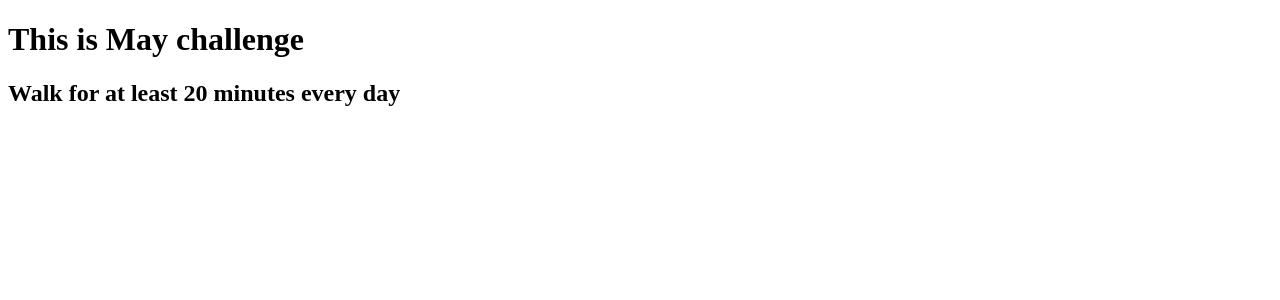
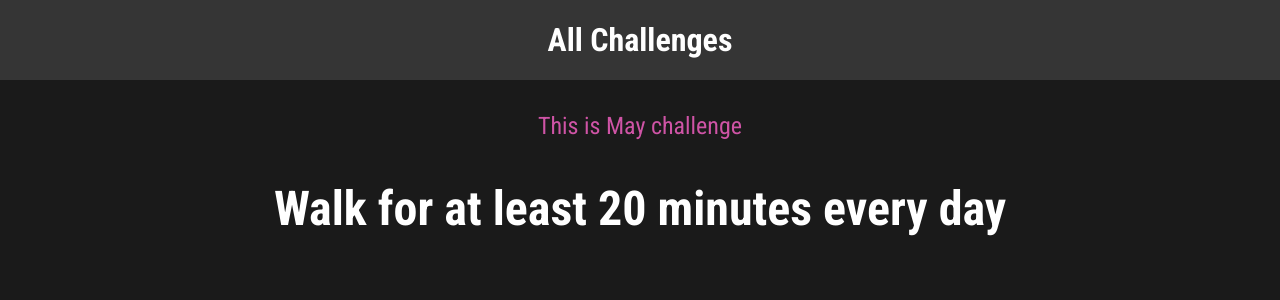
Before and after one commit to mehdiWebDev/first-django-project, a Django app: page /challenges/may in a window 1280 px wide. Shown: the top 300 px of the page. Run offline with Django 4.2, Linux system fonts and the light colour scheme.

Commit message:
use template add settings to use static files use some django tags like for loop and add conditions in the template and add styling

```diff
--- /dev/null
+++ b/challenges/static/challenges/challenge.css
@@ -0,0 +1,22 @@
+h1,
+h2 {
+  text-align: center;
+  color: white;
+}
+
+h1 {
+  font-size: 1.5rem;
+  margin: 2rem 0 1rem 0;
+  font-weight: normal;
+  color: #cf54a6;
+}
+
+h2 {
+  font-size: 3rem;
+  font-weight: bold;
+}
+
+.fallback {
+  text-align: center;
+  color: white;
+}
--- /dev/null
+++ b/challenges/static/challenges/includes/header.css
@@ -0,0 +1,25 @@
+header {
+    width: 100%;
+    height: 5rem;
+    background-color: #353535;
+  }
+
+  header nav {
+    width: 100%;
+    height: 100%;
+    display: flex;
+    justify-content: center;
+    align-items: center;
+  }
+
+  header nav a {
+    color: white;
+    font-size: 2rem;
+    font-weight: bold;
+    text-decoration: none;
+  }
+
+  header nav a:hover,
+  header nav a:active {
+    color: #cf54a6;
+  }
--- a/challenges/templates/challenges/challenge.html
+++ b/challenges/templates/challenges/challenge.html
@@ -1,12 +1,19 @@
-<!DOCTYPE html>
-<html lang="en">
-<head>
-    <meta charset="UTF-8">
-    <meta name="viewport" content="width=device-width, initial-scale=1.0">
-    <title>Mnthly Challenge</title>
-</head>
-<body>
+{% extends "base.html" %}
+{% load static %}
+{% block css_files %}
+    <link rel="stylesheet" href="{% static "challenges/challenge.css" %}"/>
+{% endblock %}
+
+
+{% block page_title %} {{ month|title }} {% endblock %}
+
+{% block content %}
+    {% include "challenges/includes/header.html" %}
     <h1>This is {{month}} challenge</h1>
+    {% if text is not None %}
     <h2>{{ text }}</h2>
-</body>
-</html>
+    {% else %}
+    <p>There is no challenge for this month</p>
+ {% endif %}
+
+{% endblock %}
--- /dev/null
+++ b/challenges/templates/challenges/includes/header.html
@@ -0,0 +1,11 @@
+{% load static %}
+
+{% block css_files %}
+    <link rel="stylesheet" href="{% static "challenges/includes/header.css" %}"/>
+{% endblock %}
+
+<header>
+    <nav>
+        <a href="{% url "index" %}"> All Challenges </a>
+    </nav>
+</header>
--- a/challenges/urls.py
+++ b/challenges/urls.py
@@ -2,7 +2,7 @@ from django.urls import path
 from . import views
 
 urlpatterns = [
-    path('', views.chanllenges_list),
+    path('', views.chanllenges_list, name="index"),
     path('<int:month>', views.monthly_challenge_by_number),
     path('<str:month>', views.monthly_challenge, name="month-challenge"),
 ]
--- a/challenges/views.py
+++ b/challenges/views.py
@@ -1,5 +1,5 @@
 from django.shortcuts import render
-from django.http import HttpResponse, HttpResponseNotFound, HttpResponseRedirect
+from django.http import HttpResponseNotFound, HttpResponseRedirect, Http404
 from django.urls import reverse
 
 # Create your views here.
@@ -16,20 +16,22 @@ monthly_challenges = {
     "september": "Learn Django for at least 20 minutes every day",
     "october": "Eat no meat for the entire month",
     "november": "Walk for at least 20 minutes every day",
-    "december": "Learn Django for at least 20 minutes every day"
+    "december": None
 }
 
 def chanllenges_list(request):
     list_item = ""
-
-    for month in monthly_challenges.keys():
+    months = monthly_challenges.keys()
+    for month in months:
         month = month
         month_path = reverse("month-challenge", args=[month])
         list_item += f"<li><a href='{month_path}'>{month.capitalize()}</a></li>"
-    months = f"<ul>{list_item}</ul>"
+    monthslist = f"<ul>{list_item}</ul>"
 
 
-    return HttpResponse(months)
+    return render(request, "challenges/index.html", {
+        "months": months
+    })
 
 
 def monthly_challenge_by_number(request, month):
@@ -49,4 +51,4 @@ def monthly_challenge(request, month):
             "month": month.capitalize()
         })
     except:
-        return HttpResponseNotFound("<h1>This month is not supported!</h1>")
+        raise Http404()
--- a/monthly_challenges/settings.py
+++ b/monthly_challenges/settings.py
@@ -57,6 +57,7 @@ TEMPLATES = [
         'BACKEND': 'django.template.backends.django.DjangoTemplates',
         'DIRS': [
             # BASE_DIR / "challenges" / "templates"
+            BASE_DIR / "templates"
         ],
         'APP_DIRS': True,
         'OPTIONS': {
@@ -120,6 +121,9 @@ USE_TZ = True
 
 STATIC_URL = 'static/'
 
+STATICFILES_DIRS = [
+    BASE_DIR / "static"
+]
 # Default primary key field type
 # https://docs.djangoproject.com/en/4.2/ref/settings/#default-auto-field
 
--- /dev/null
+++ b/static/styles.css
@@ -0,0 +1,10 @@
+@import url('https://fonts.googleapis.com/css2?family=Roboto+Condensed:ital,wght@0,100..900;1,100..900&display=swap');
+
+html {
+    font-family: 'Roboto Condensed', sans-serif;
+  }
+
+body {
+    margin: 0;
+    background-color: #1a1a1a;
+}
--- /dev/null
+++ b/templates/base.html
@@ -0,0 +1,14 @@
+{% load static %}
+<!DOCTYPE html>
+<html lang="en">
+<head>
+    <meta charset="UTF-8">
+    <meta name="viewport" content="width=device-width, initial-scale=1.0">
+    <link rel="stylesheet" href="{% static "styles.css" %}"/>
+    {% block css_files %}{% endblock %}
+    <title>{% block page_title %} My Challenges {% endblock %} </title>
+</head>
+<body>
+    {% block content %}{% endblock %}
+</body>
+</html>
```
Also changed, not shown: challenges/static/challenges/challenges.css (added, +37 -0 lines), challenges/templates/challenges/index.html (added, +18 -0 lines), templates/404.html (added, +10 -0 lines).
